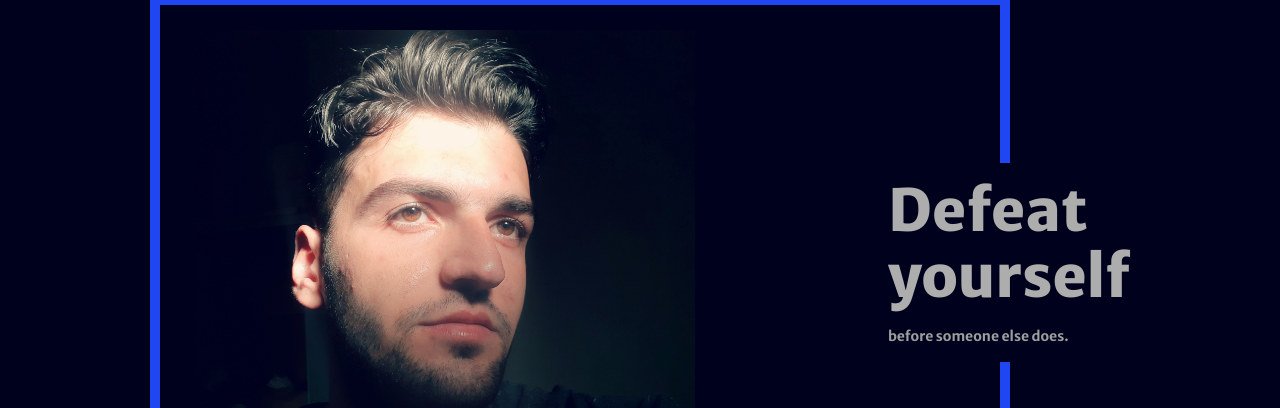
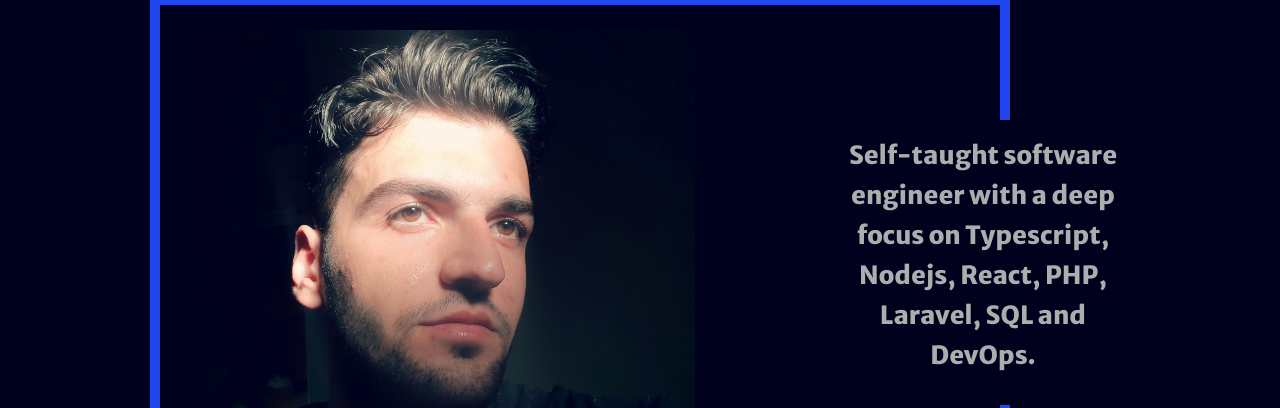
Before and after one commit to hani221b/portfolio, a plain HTML site: page index.html in a window 1280 px wide. Shown: the part 850-1258 px from the top of the page. Drawn offline with nearby package versions, Linux system fonts and the light colour scheme; files whose address does not match are found by name.

Commit message:
update bio

```diff
--- a/assets/css/main.css
+++ b/assets/css/main.css
@@ -426,6 +426,12 @@ input[type="button"]:focus {
 .blurb--framed {
   padding: 15px 0;
   background-color: #00021D;
+}
+
+.blurb--framed-bio {
+  padding: 15px 0;
+  background-color: #00021D;
+  margin-left: 70%;
 }
 .blurb__heading {
   margin: 0 0 15px 0;
@@ -917,6 +923,9 @@ input[type="button"]:focus {
     position: static;
     font-size: 24px;
   }
+  .blurb--framed-bio {
+    margin-left: 0;
+  }
 }
 @media (max-width: 767px) {
   .about {
@@ -1622,3 +1631,11 @@ input[type="button"]:focus {
     order: 2;
   }
 }
+
+.bio {
+  margin: 0 0 15px 0;
+  color: #adadad;
+  font-size: 25px;
+  font-weight: 800;
+  text-align: center;
+}
--- a/index.html
+++ b/index.html
@@ -86,18 +86,16 @@
       <section class="about">
         <div class="about__wrapper wrapper--small">
           <div class="about__content">
-            <div class="about__content-blurb blurb blurb--framed">
-              <h2 class="blurb__heading">Defeat<br />yourself</h2>
-              <p class="blurb__copy no-margin">
-                before someone else does.
+            <div class="about__content-blurb blurb blurb--framed-bio">
+              <p class="bio">
+                Self-taught software engineer with a deep focus on Typescript, Nodejs, React, PHP, Laravel, SQL and DevOps.
               </p>
             </div>
-            <p class="about__content-signature">Hani Abdulfattah</p>
           </div>
           <img
             class="about__visual"
             src="assets/img/Hani.png"
-            alt="James Martin"
+            alt="Hani"
             width="500px"
           />
         </div>
```
